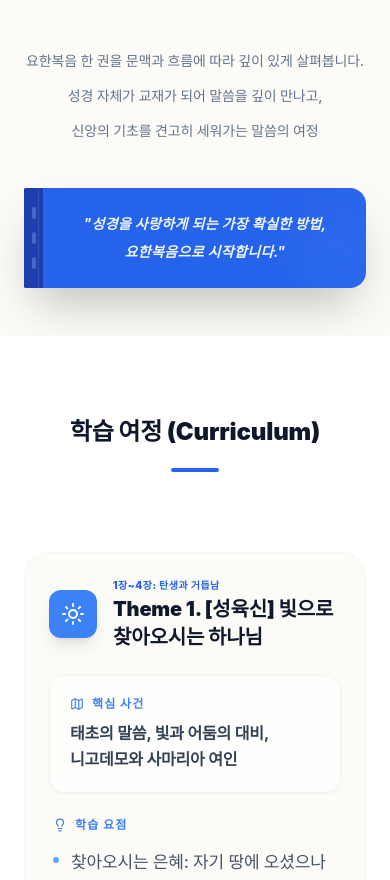
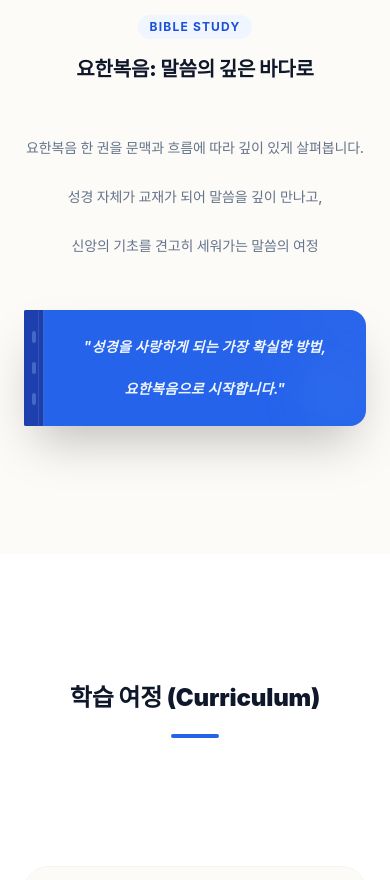
Before and after one commit to allaboutcan-pixel/thesentchurch, a React (Vite) app: page /ministry/bible in a window 390 px wide. Shown: the part 970-1850 px from the top of the page. Built offline with nearby package versions, Linux system fonts and the light colour scheme; no server answers; the database is empty; a web font is replaced by a local one.

Commit message:
Increase Bible Study page spacing significantly

```diff
--- a/src/pages/BibleStudy.jsx
+++ b/src/pages/BibleStudy.jsx
@@ -169,7 +169,7 @@ const BibleStudy = () => {
             </div>
 
             {/* Section 1: Introduction */}
-            <section className="py-12 bg-[#fdfbf7] relative overflow-hidden">
+            <section className="py-32 bg-[#fdfbf7] relative overflow-hidden">
                 <div className="container mx-auto px-6 max-w-2xl relative z-10">
                     <motion.div
                         initial={{ opacity: 0, y: 30 }}
@@ -187,7 +187,7 @@ const BibleStudy = () => {
                             </h2>
                         </div>
 
-                        <div className="text-sm md:text-base text-slate-500 leading-[2.5] word-keep break-keep font-medium max-w-2xl mx-auto">
+                        <div className="text-sm md:text-base text-slate-500 leading-[3.5] word-keep break-keep font-medium max-w-2xl mx-auto">
                             <p dangerouslySetInnerHTML={{ __html: t('bible.intro_desc') }} />
                         </div>
 
@@ -213,7 +213,7 @@ const BibleStudy = () => {
                                 <div className="absolute bottom-1 right-2 w-12 h-12 bg-blue-400/20 rounded-full border border-white/10 blur-xl" />
 
                                 <h3
-                                    className="relative z-10 text-sm md:text-base italic font-bold text-blue-50 leading-loose break-keep text-center tracking-wide"
+                                    className="relative z-10 text-sm md:text-base italic font-bold text-blue-50 leading-[3.0] break-keep text-center tracking-wide"
                                     dangerouslySetInnerHTML={{ __html: `"${t('bible.intro_card_desc')}"` }}
                                 />
                             </div>
@@ -223,9 +223,9 @@ const BibleStudy = () => {
             </section>
 
             {/* Section 2: Curriculum */}
-            <section className="py-20 bg-white">
+            <section className="py-32 bg-white">
                 <div className="container mx-auto px-6 max-w-5xl">
-                    <div className="text-center mb-20 px-4">
+                    <div className="text-center mb-32 px-4">
                         <h2 className="text-2xl font-black text-slate-900 mb-3">{t('bible.curriculum_title')}</h2>
                         <p className="text-sm text-slate-500 font-medium mb-5 break-keep">{t('bible.curriculum_subtitle')}</p>
                         <div className="w-12 h-1 bg-blue-600 mx-auto rounded-full" />
```
